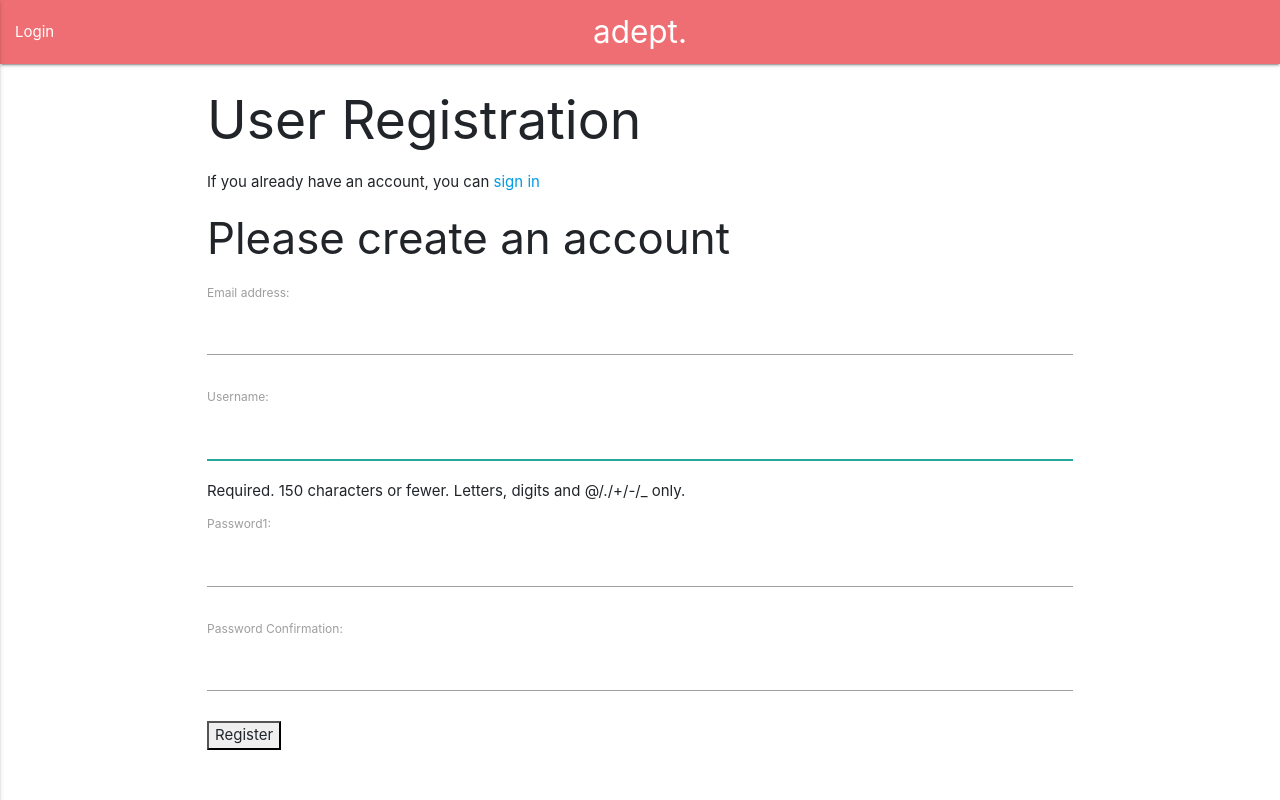
After one commit to sarahg177/adeptcare, a Django app: page /users/register/ in a window 1280 px wide. The commit adds this page. Run offline with Django 3.2, Linux system fonts and the light colour scheme; some libraries are stand-ins or nearby versions.

Commit message:
registration added

```diff
--- a/accounts/forms.py
+++ b/accounts/forms.py
@@ -1,7 +1,20 @@
 from django import forms
+from django.contrib.auth.models import User
+from django.contrib.auth.forms import UserCreationForm
+from django.core.exceptions import ValidationError
 
 
 class UserLoginForm(forms.Form):
     """Form to be used to log users in"""
     username = forms.CharField()
     password = forms.CharField(widget=forms.PasswordInput)
+
+
+class UserRegistrationForm(UserCreationForm):
+    """Form used to register a new user"""
+    password1 = forms.CharField(widget=forms.PasswordInput)
+    password2 = forms.CharField(label="Password Confirmation", widget=forms.PasswordInput)
+
+    class Meta:
+        model = User
+        fields = ['email', 'username', 'password1', 'password2']
--- a/accounts/templates/login.html
+++ b/accounts/templates/login.html
@@ -15,7 +15,8 @@
 
     <form method="post">
     {%  csrf_token %}
-    {{ login_form }}
+    {{ login_form.as_p }}
         <button type="submit">Login</button>
+    </form>
 
 {%  endblock %}
--- /dev/null
+++ b/accounts/templates/register.html
@@ -0,0 +1,24 @@
+{%  extends "base.html" %}
+
+{%  block page_title %}Registration Page{%  endblock %}
+
+{% block page_heading %}User Registration{% endblock %}
+{% block content %}
+    <p>If you already have an account, you can <a href="{% url 'login' %}">sign in</a></p>
+<div class="login">
+    {% if messages %}
+        <ul>
+            {%  for message in messages %}
+            <li>{{  message }}</li>
+            {% endfor %}
+        </ul>
+    {% endif %}
+
+    <h3>Please create an account</h3>
+<form method="post">
+    {%  csrf_token %}
+    {{ registration_form.as_p }}
+    <button type="submit">Register</button>
+</form>
+</div>
+{% endblock %}
--- a/accounts/templates/welcome.html
+++ b/accounts/templates/welcome.html
@@ -7,8 +7,8 @@
 {% block content %}
     <div class="container">
     <div class="intro text-center">
-<p>Please register your interest as a CARER and create an account <a href="#">here</a> </p>
-        <p>Are you looking for a carer? Please create an account <a href="#">here</a> </p>
+<p>Please register your interest as a CARER and create a profile <a href="#">here</a> </p>
+        <p>Are you looking for a carer? Please create a profile <a href="#">here</a> </p>
     </div>
     </div>
 
--- a/accounts/urls.py
+++ b/accounts/urls.py
@@ -7,4 +7,5 @@ urlpatterns = [
     path('', views.welcome, name='welcome'),
     path('logout/', auth_views.LogoutView.as_view(template_name='logout.html'), name='logout'),
     path('login/', auth_views.LoginView.as_view(template_name='login.html'), name='login'),
+    path('register/', views.register, name='register'),
 ]
--- a/accounts/views.py
+++ b/accounts/views.py
@@ -1,6 +1,6 @@
 from django.contrib import auth, messages
 from django.shortcuts import render, redirect, reverse
-from .forms import UserLoginForm
+from .forms import UserLoginForm, UserRegistrationForm
 
 # Create your views here.
 
@@ -30,3 +30,8 @@ def login(request):
     else:
         login_form = UserLoginForm(),
         return render(request, 'login.html', {"login_form": login_form})
+
+def register(request):
+    """Render the registration page"""
+    registration_form = UserRegistrationForm()
+    return render(request, 'register.html', {'registration_form': registration_form})
```
